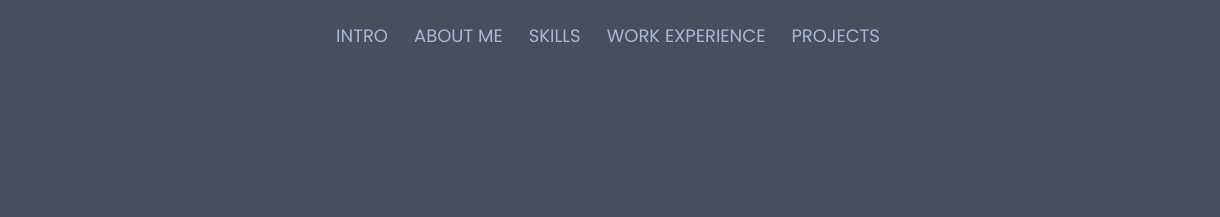
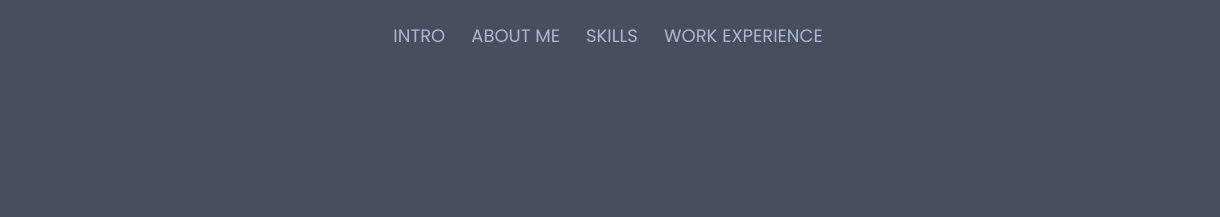
Before and after one commit to jvjmarinello/jvjmarinello.github.io, a plain HTML site: page index.html in a window 1280 px wide. Shown: the top 217 px of the page, 60-1280 px from the left. Drawn offline with nearby package versions, Linux system fonts and the light colour scheme.

Commit message:
commented out project link

```diff
--- a/index.html
+++ b/index.html
@@ -62,7 +62,7 @@
           <li class="nav-item"><a class="nav-link" aria-current="page" href="#aboutme">ABOUT ME</a></li>
           <li class="nav-item"><a class="nav-link" aria-current="page" href="#skills">SKILLS</a></li>
           <li class="nav-item"><a class="nav-link" aria-current="page" href="#resume">WORK EXPERIENCE</a></li>
-          <li class="nav-item"><a class="nav-link" aria-current="page" href="#projects">PROJECTS</a></li>
+          <!-- <li class="nav-item"><a class="nav-link" aria-current="page" href="#projects">PROJECTS</a></li> -->
         </ul>
       </div>
     </nav>
```
